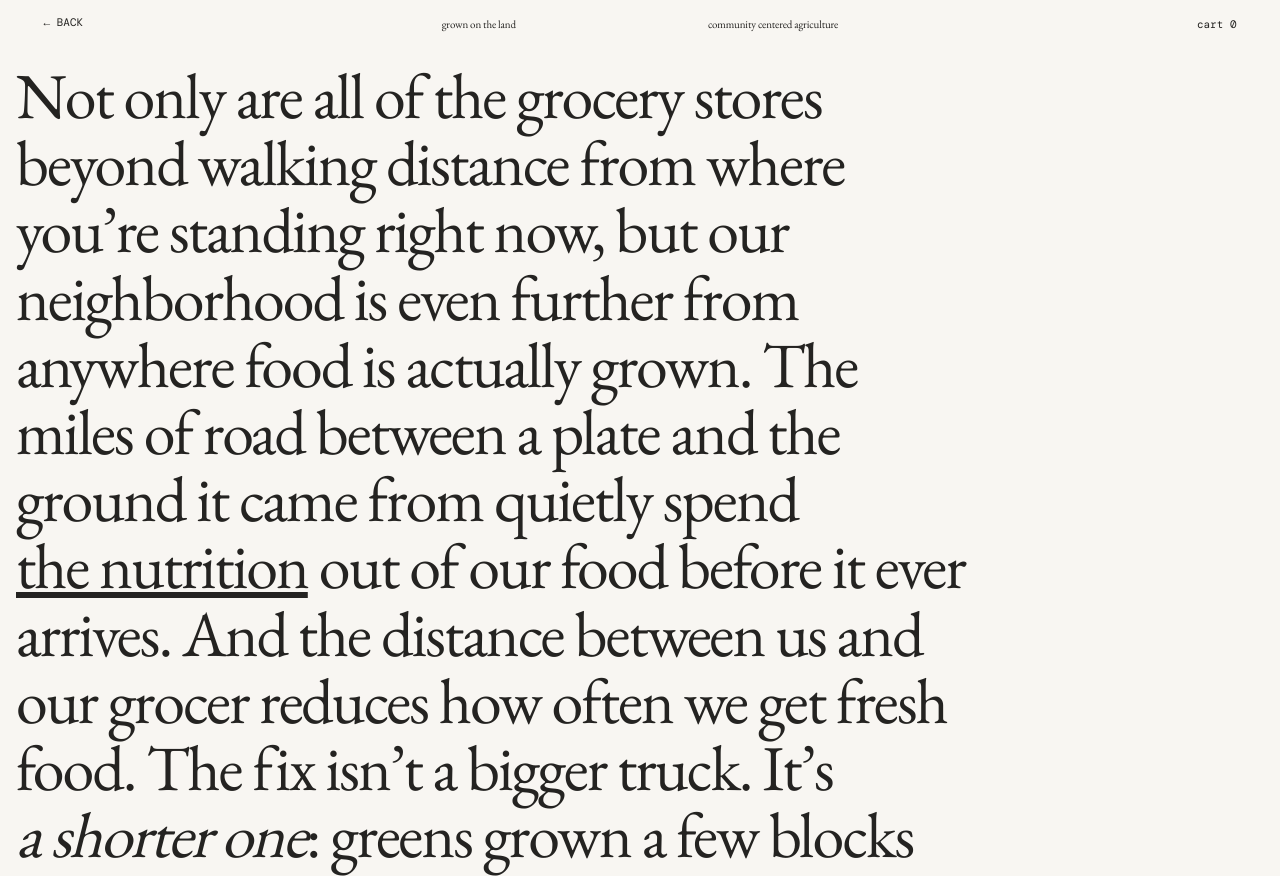
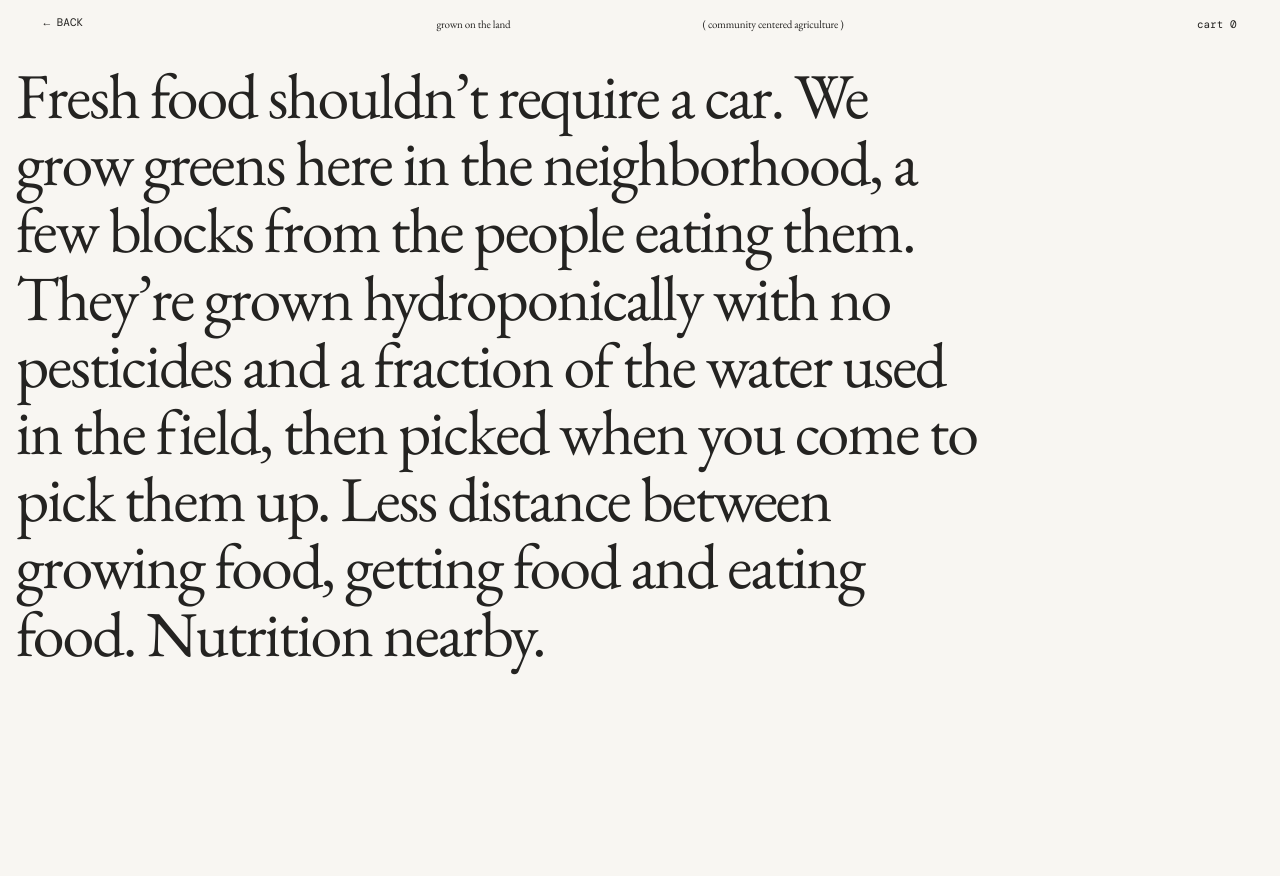
Before and after one commit to careoftheland1/grown, a plain HTML site: page care.html in a window 1280 px wide. Shown: the top 876 px of the page. After the commit the page ends 800 px from the top, so only its background shows below. Drawn offline with nearby package versions, Linux system fonts and the light colour scheme.

Commit message:
New care.html copy; parenthesize CCA nav label
Co-Authored-By: Claude Sonnet 5 <noreply@anthropic.com>

```diff
--- a/care.html
+++ b/care.html
@@ -1,3 +1,3 @@
 <!doctype html>
 <html lang="en"><head><meta charset="utf-8"><meta name="viewport" content="width=device-width, initial-scale=1"><title>nutrition nearby — grown on the land</title><link rel="stylesheet" href="style.css"></head>
-<body class="care-page"><header class="site-header"><a class="site-title" href="index.html">grown on the land</a><nav aria-label="Primary"><a href="index.html">grown on the land</a><a href="about.html">community centered agriculture</a></nav><button class="cart-toggle" type="button" aria-expanded="false" aria-controls="cart-drawer">cart <span data-cart-count>0</span></button></header><main class="story"><p>Not only are all of the grocery stores beyond walking distance from where you’re standing right now, but our neighborhood is even further from anywhere food is actually grown. The miles of road between a plate and the ground it came from quietly spend <span class="term term-underline" tabindex="0">the nutrition<img class="term-image" src="images/care-placeholder.svg" alt="" aria-hidden="true"></span> out of our food before it ever arrives. And the distance between us and our grocer reduces how often we get fresh food. The fix isn’t a bigger truck. It’s <span class="term term-italic" tabindex="0">a shorter one<img class="term-image" src="images/care-placeholder.svg" alt="" aria-hidden="true"></span>: greens grown a few blocks from where they’re eaten, picked when you pick them up. Nutrition nearby.</p></main><a class="back-link" href="about.html">← BACK</a><div id="cart-root"></div><script src="products.js"></script><script src="cart.js"></script></body></html>
+<body class="care-page"><header class="site-header"><a class="site-title" href="index.html">grown on the land</a><nav aria-label="Primary"><a href="index.html">grown on the land</a><a href="about.html">( community centered agriculture )</a></nav><button class="cart-toggle" type="button" aria-expanded="false" aria-controls="cart-drawer">cart <span data-cart-count>0</span></button></header><main class="story"><p>Fresh food shouldn’t require a car. We grow greens here in the neighborhood, a few blocks from the people eating them. They’re grown hydroponically with no pesticides and a fraction of the water used in the field, then picked when you come to pick them up. Less distance between growing food, getting food and eating food. Nutrition nearby.</p></main><a class="back-link" href="about.html">← BACK</a><div id="cart-root"></div><script src="products.js"></script><script src="cart.js"></script></body></html>
```
Also changed, not shown: about.html (+1 -1 lines), faq.html (+1 -1 lines), index.html (+1 -1 lines), privacy.html (+1 -1 lines), terms.html (+1 -1 lines).
